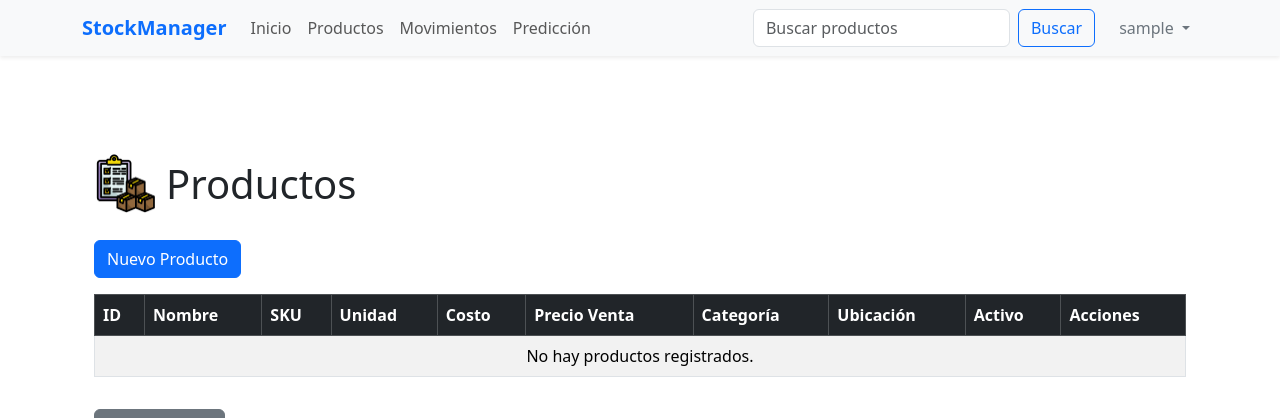
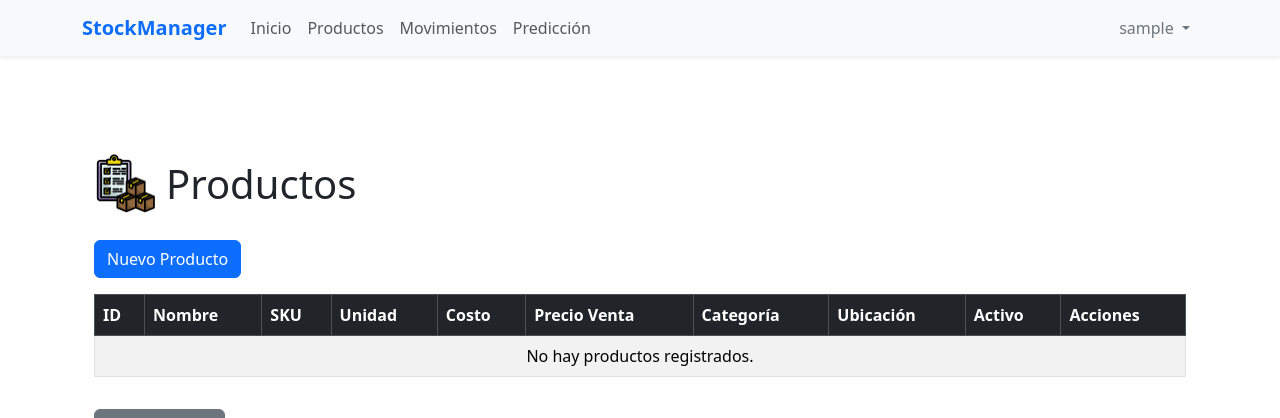
Before and after one commit to Facuzogbe/stock-management-migration-predictor, a Flask app: page /products/ in a window 1280 px wide. Shown: the top 418 px of the page. Run offline with Flask 3, Linux system fonts and the light colour scheme; the visitor is signed in with stand-in values (Sample User, id 1).

Commit message:
feature remove search in navbar

```diff
--- a/src/app/templates/base.html
+++ b/src/app/templates/base.html
@@ -3,22 +3,17 @@
     <head>
         <meta charset="UTF-8" />
         <title>{% block title %}Stock Management{% endblock %}</title>
-
-        <!-- Bootstrap CSS -->
-        <link href="https://cdn.jsdelivr.net/npm/bootstrap@5.3.3/dist/css/bootstrap.min.css" rel="stylesheet">
-
-        <!-- Google Font (opcional) -->
-        <link href="https://fonts.googleapis.com/css2?family=Roboto&display=swap" rel="stylesheet">
-
-        <!-- Tu CSS global -->
-        <link rel="stylesheet" href="{{ url_for('static', filename='styles.css') }}">
-
-        {% block head %}{% endblock %}  <!-- <-- AGREGÁ ESTO -->
+        <link href="
+https://cdn.jsdelivr.net/npm/bootstrap@5.3.3/dist/css/bootstrap.min.css
+" rel="stylesheet">
+        <link href="
+https://fonts.googleapis.com/css2?family=Roboto&display=swap
+" rel="stylesheet">
+            <link rel="stylesheet" href="{{ url_for('static', filename='styles.css') }}">
+        {% block head %}{% endblock %}
     </head>
 
 <body class="d-flex flex-column min-vh-100">
-
-<!-- Navbar -->
 <nav class="navbar navbar-expand-lg navbar-light bg-light shadow-sm sticky-top">
     <div class="container">
         <a class="navbar-brand fw-bold text-primary" href="{{ url_for('main.home') }}">StockManager</a>
@@ -36,12 +31,6 @@
                 <li class="nav-item"><a class="nav-link" href="{{ url_for('movimientos.index') }}">Movimientos</a></li>
                 <li class="nav-item"><a class="nav-link" href="{{ url_for('prediccion.index') }}">Predicción</a></li>
             </ul>
-
-            <form class="d-flex me-3" role="search" method="GET" action="{{ url_for('product.new_product') }}">
-                <input class="form-control me-2" type="search" placeholder="Buscar productos" aria-label="Buscar" name="q" />
-                <button class="btn btn-outline-primary" type="submit">Buscar</button>
-            </form>
-
             <ul class="navbar-nav">
                 <li class="nav-item dropdown">
                     <a class="nav-link dropdown-toggle text-secondary" href="#" id="userDropdown" role="button" data-bs-toggle="dropdown" aria-expanded="false">
@@ -57,21 +46,19 @@
     </div>
 </nav>
 
-<!-- Contenido principal -->
 <main class="container my-5 flex-grow-1">
     {% block content %}
-    <!-- Aquí va el contenido de cada página -->
     {% endblock %}
 </main>
 
-<!-- Footer -->
 <footer class="bg-light text-center py-3 border-top mt-auto">
     <small>&copy; 2025 - Plataforma de Stock</small>
 </footer>
 
 
-<!-- Bootstrap JS (Popper + Bootstrap) -->
-<script src="https://cdn.jsdelivr.net/npm/bootstrap@5.3.3/dist/js/bootstrap.bundle.min.js"></script>
+<script src="
+https://cdn.jsdelivr.net/npm/bootstrap@5.3.3/dist/js/bootstrap.bundle.min.js
+"></script>
 
 </body>
 </html>
```
